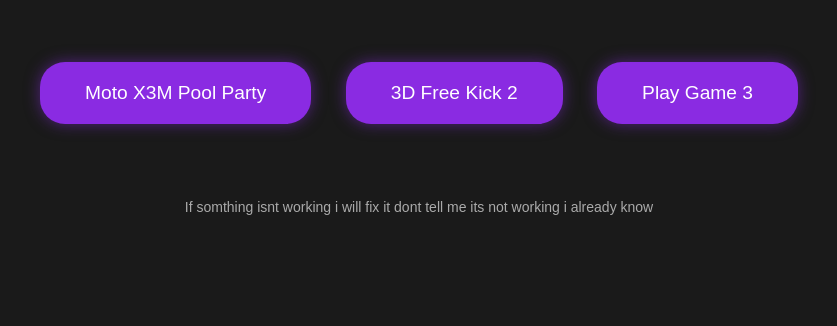
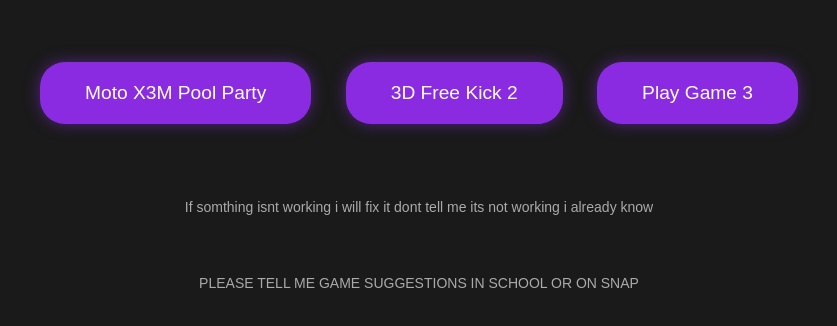
Before and after one commit to ledj0000/School-Project-8th, a plain HTML site: page index.html in a window 1280 px wide. Shown: the part 148-474 px from the top of the page, without its empty margins (221-1058 px from the left). Drawn offline with Linux system fonts and the light colour scheme.

Commit message:
Added Message

```diff
--- a/index.html
+++ b/index.html
@@ -61,5 +61,6 @@
 
 
   <p>If somthing isnt working i will fix it dont tell me its not working i already know</p>
+  <p>PLEASE TELL ME GAME SUGGESTIONS IN SCHOOL OR ON SNAP</p>
 </body>
 </html>
```
